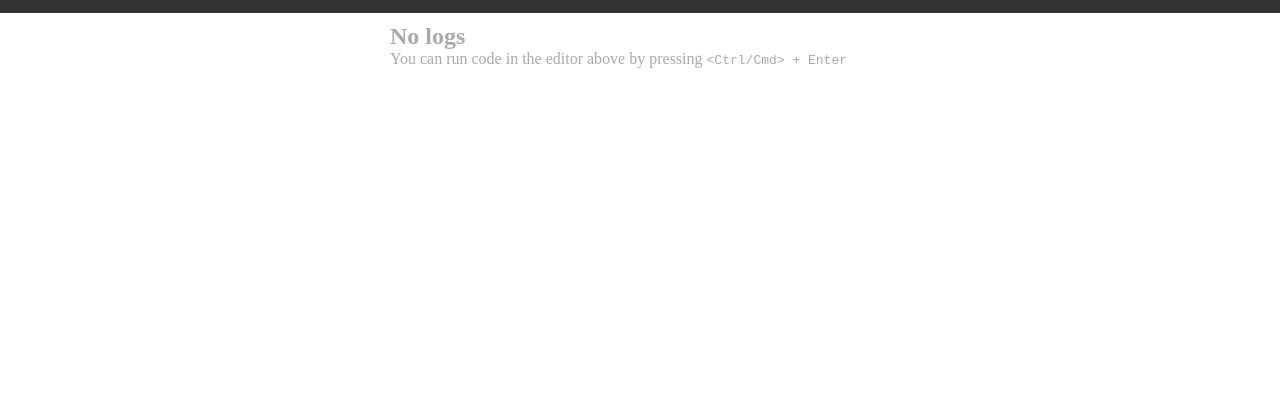
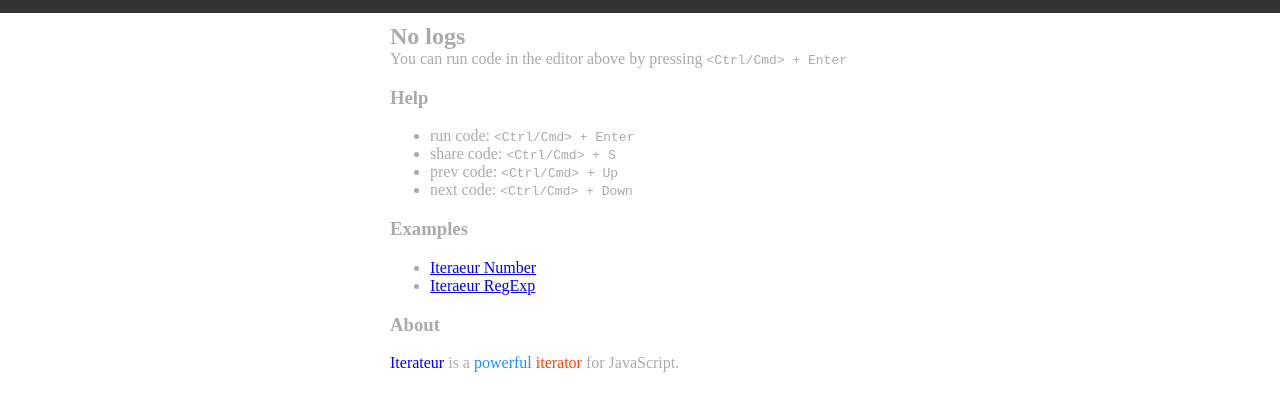
Before and after one commit to NWYLZW/iterateur, a website with bundled scripts: page index.html in a window 1280 px wide. Shown: the part 56-462 px from the top of the page. Built offline with nearby package versions, Linux system fonts and the light colour scheme.

Commit message:
feat: more help message

```diff
--- a/index.html
+++ b/index.html
@@ -129,6 +129,55 @@
       You can run code in the editor above by pressing <code>
         <<kbd>Ctrl</kbd>/<kbd>Cmd</kbd>> + <kbd>Enter</kbd>
       </code>
+    </div>
+    <div class="more">
+      <section>
+        <h3>Help</h3>
+        <ul>
+          <li>
+            run code:
+            <code>
+              <<kbd>Ctrl</kbd>/<kbd>Cmd</kbd>> + <kbd>Enter</kbd>
+            </code>
+          </li>
+          <li>
+            share code:
+            <code>
+              <<kbd>Ctrl</kbd>/<kbd>Cmd</kbd>> + <kbd>S</kbd>
+            </code>
+          </li>
+          <li>
+            prev code:
+            <code>
+              <<kbd>Ctrl</kbd>/<kbd>Cmd</kbd>> + <kbd>Up</kbd>
+            </code>
+          </li>
+          <li>
+            next code:
+            <code>
+              <<kbd>Ctrl</kbd>/<kbd>Cmd</kbd>> + <kbd>Down</kbd>
+            </code>
+          </li>
+        </ul>
+      </section>
+      <section>
+        <h3>Examples</h3>
+        <ul>
+          <li>
+            <a href="#console.log(...10)%0A">Iteraeur Number</a>
+          </li>
+          <li>
+            <a href="#console.log(...%2F0~10%2F)%0A">Iteraeur RegExp</a>
+          </li>
+        </ul>
+      </section>
+      <section>
+        <h3>About</h3>
+        <p>
+          <a href="https://github.com/NWYLZW/iterateur" style="text-decoration: none">Iterateur</a>
+          is a <span style="color: dodgerblue">powerful</span> <span style="color: orangered">iterator</span> for JavaScript.
+        </p>
+      </section>
     </div>
   </div>
 </template>
@@ -275,17 +324,23 @@
 
 <script data-name="monaco">
   ;(function () {
-    const hash = location.hash.slice(1)
-    const code = hash ? decodeURIComponent(hash) : `
+    function setCodeByUrl() {
+      const hash = location.hash.slice(1)
+      const code = hash ? decodeURIComponent(hash) : `
 // try it, press \`(Ctrl|Cmd) + Enter\` to run
 for (let i of /0~10/) {
   console.log(i)
 }
 `.trim()
+      editor.setValue(code)
+    }
+    // watch hash change
+    window.addEventListener('hashchange', setCodeByUrl)
     const editor = monaco.editor.create(document.getElementById('container'), {
-      value: code,
+      value: '',
       language: 'javascript'
     })
+    setCodeByUrl()
     let historyIndex = -1
     editor.addCommand(monaco.KeyMod.CtrlCmd | monaco.KeyCode.KeyS, () => {
       // save code to hash
```
